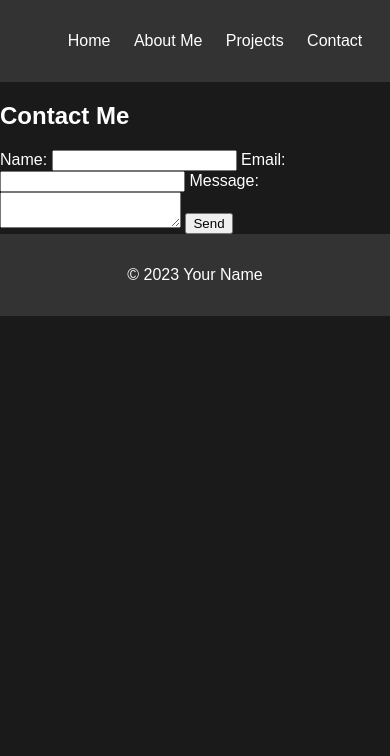
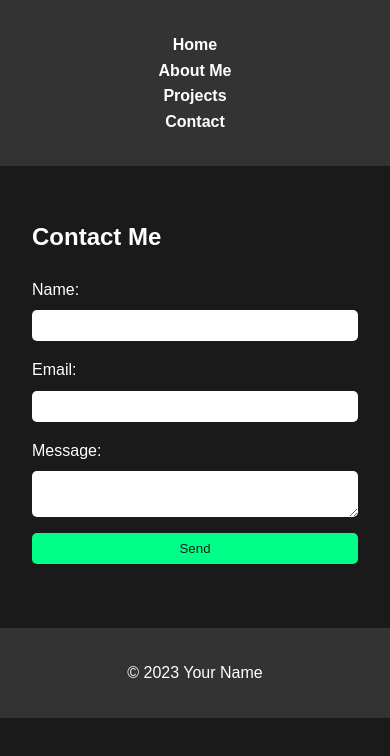
Before and after one commit to gromaxe/gromaxe.github.io, a plain HTML site: page contact.html in a window 390 px wide. Drawn offline with Linux system fonts and the light colour scheme.

Commit message:
Update styles.css

```diff
--- a/styles/styles.css
+++ b/styles/styles.css
@@ -1,17 +1,11 @@
+/* General Styles */
 body {
   font-family: 'Poppins', sans-serif;
   margin: 0;
   padding: 0;
   background-color: #1a1a1a;
   color: #fff;
-}
-
-canvas {
-  position: fixed;
-  top: 0;
-  left: 0;
-  z-index: -1;
-  opacity: 0.2;
+  line-height: 1.6;
 }
 
 header {
@@ -23,11 +17,33 @@ nav ul {
   list-style: none;
   display: flex;
   justify-content: space-around;
+  padding: 0;
 }
 
 nav a {
   color: #fff;
   text-decoration: none;
+  font-weight: bold;
+}
+
+main {
+  padding: 2rem;
+}
+
+footer {
+  text-align: center;
+  padding: 1rem;
+  background-color: #333;
+  margin-top: 2rem;
+}
+
+/* Home Page Styles */
+canvas {
+  position: fixed;
+  top: 0;
+  left: 0;
+  z-index: -1;
+  opacity: 0.2;
 }
 
 .intro {
@@ -42,10 +58,73 @@ nav a {
   color: #1a1a1a;
   text-decoration: none;
   border-radius: 5px;
+  margin-top: 1rem;
 }
 
-footer {
+/* About Page Styles */
+.about {
+  max-width: 800px;
+  margin: 0 auto;
   text-align: center;
+}
+
+/* Projects Page Styles */
+.projects {
+  max-width: 800px;
+  margin: 0 auto;
+}
+
+.project {
+  background-color: #333;
   padding: 1rem;
-  background-color: #333;
+  margin-bottom: 1rem;
+  border-radius: 5px;
 }
+
+.project h2 {
+  margin-top: 0;
+}
+
+.project a {
+  color: #00ff88;
+  text-decoration: none;
+}
+
+/* Contact Page Styles */
+.contact {
+  max-width: 600px;
+  margin: 0 auto;
+}
+
+form {
+  display: flex;
+  flex-direction: column;
+}
+
+form label {
+  margin-bottom: 0.5rem;
+}
+
+form input, form textarea {
+  margin-bottom: 1rem;
+  padding: 0.5rem;
+  border-radius: 5px;
+  border: none;
+}
+
+form button {
+  background-color: #00ff88;
+  color: #1a1a1a;
+  padding: 0.5rem;
+  border: none;
+  border-radius: 5px;
+  cursor: pointer;
+}
+
+/* Responsive Design */
+@media (max-width: 768px) {
+  nav ul {
+    flex-direction: column;
+    align-items: center;
+  }
+}
```
